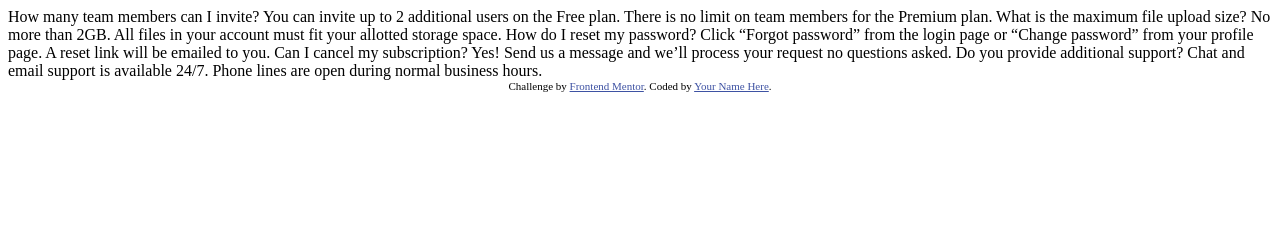
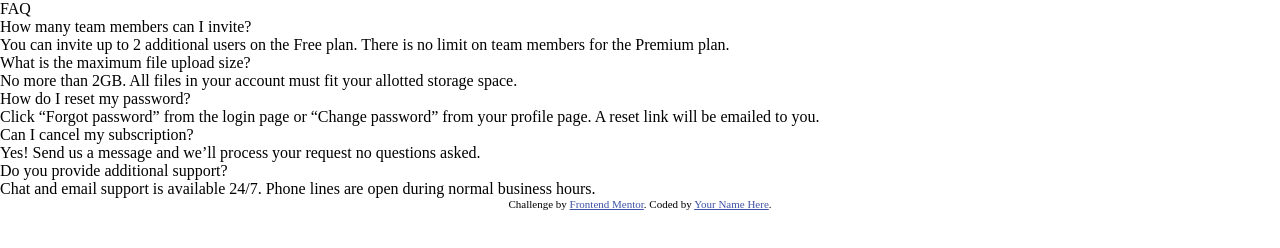
Before and after one commit to devgl96/faq_accordion_card, a plain HTML site: page index.html in a window 1280 px wide. Drawn offline with Linux system fonts and the light colour scheme.

Commit message:
Structuring the HTML

```diff
--- a/index.html
+++ b/index.html
@@ -10,27 +10,80 @@
 
   <!-- Feel free to remove these styles or customise in your own stylesheet 👍 -->
   <style>
+    * {
+      margin: 0;
+      padding: 0;
+      box-sizing: border-box;
+    }
+
+    @media (min-width: 768px) {
+
+    }
     .attribution { font-size: 11px; text-align: center; }
     .attribution a { color: hsl(228, 45%, 44%); }
   </style>
 </head>
 <body>
-  How many team members can I invite?
-  You can invite up to 2 additional users on the Free plan. There is no limit on
-  team members for the Premium plan.
+  <div class="container">
+    <div class="content">
+      <div class="heading-faq">
+        FAQ
+      </div>
+      <div class="faq-section">
+        <!-- Question 1 -->
+        <div class="question-faq">
+          <div class="question">
+            <p>How many team members can I invite?</p>
+          </div>
+          <div class="answer">
+            <p>You can invite up to 2 additional users on the Free plan. There is no limit on
+            team members for the Premium plan.</p>
+          </div>
+        </div>
 
-  What is the maximum file upload size?
-  No more than 2GB. All files in your account must fit your allotted storage space.
+        <!-- Question 2 -->
+        <div class="question-faq">
+          <div class="question">
+            <p>What is the maximum file upload size?</p>
+          </div>
+          <div class="answer">
+            <p>No more than 2GB. All files in your account must fit your allotted storage space.</p>
+          </div>
+        </div>
 
-  How do I reset my password?
-  Click “Forgot password” from the login page or “Change password” from your profile page.
-  A reset link will be emailed to you.
+        <!-- Question 3 -->
+        <div class="question-faq">
+          <div class="question">
+            <p>How do I reset my password?</p>
+          </div>
+          <div class="answer">
+            <p>Click “Forgot password” from the login page or “Change password” from your profile page.
+              A reset link will be emailed to you.</p>
+          </div>
+        </div>
 
-  Can I cancel my subscription?
-  Yes! Send us a message and we’ll process your request no questions asked.
+        <!-- Question 4 -->
+        <div class="question-faq">
+          <div class="question">
+            <p>Can I cancel my subscription?</p>
+          </div>
+          <div class="answer">
+            <p>Yes! Send us a message and we’ll process your request no questions asked.</p>
+          </div>
+        </div>
 
-  Do you provide additional support?
-  Chat and email support is available 24/7. Phone lines are open during normal business hours.
+        <!-- Question 5 -->
+        <div class="question-faq">
+          <div class="question">
+            <p>Do you provide additional support?</p>
+          </div>
+          <div class="answer">
+            <p>Chat and email support is available 24/7. Phone lines are open during normal business hours.</p>
+          </div>
+        </div>
+      </div>
+    </div>
+  </div>
 
   <div class="attribution">
     Challenge by <a href="https://www.frontendmentor.io?ref=challenge" target="_blank">Frontend Mentor</a>.
```
